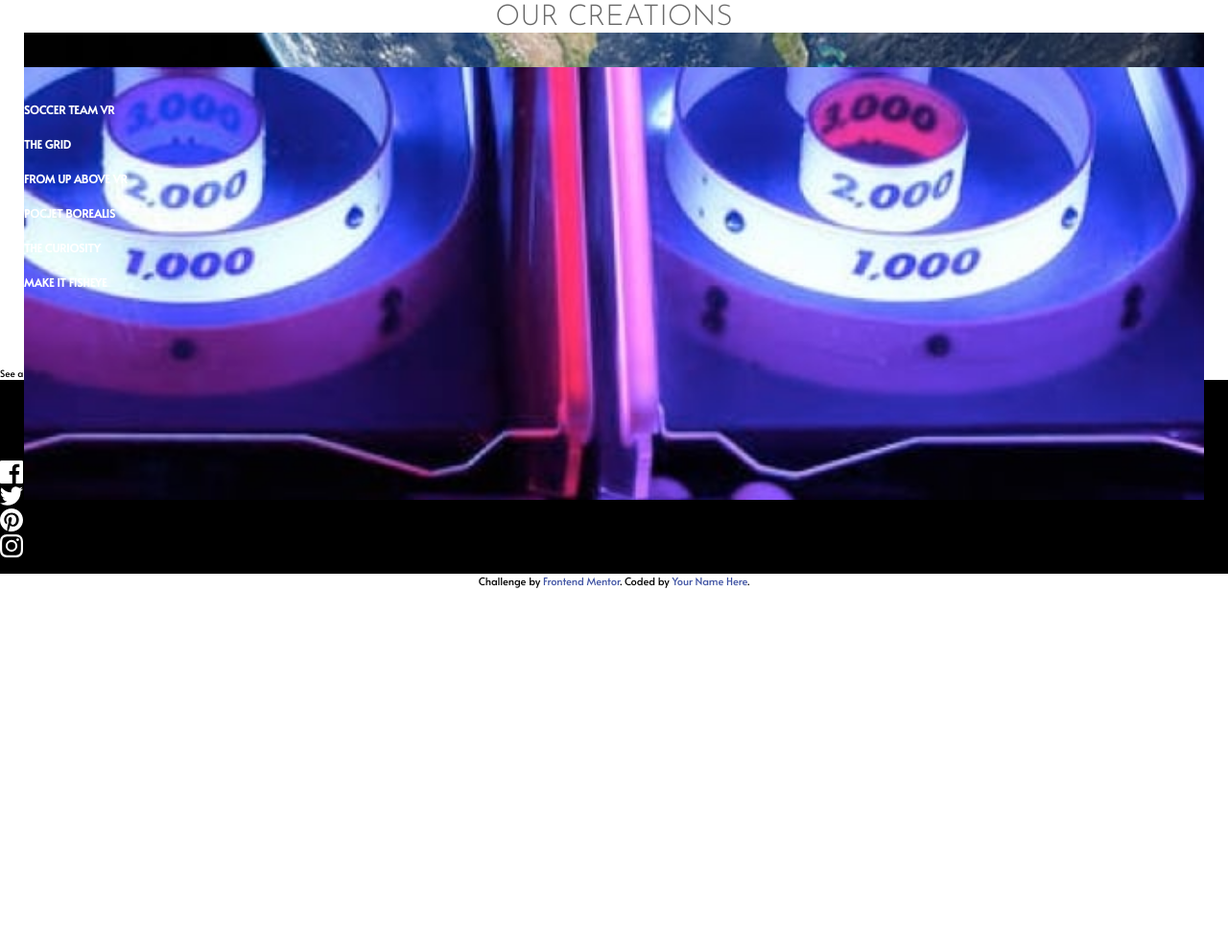
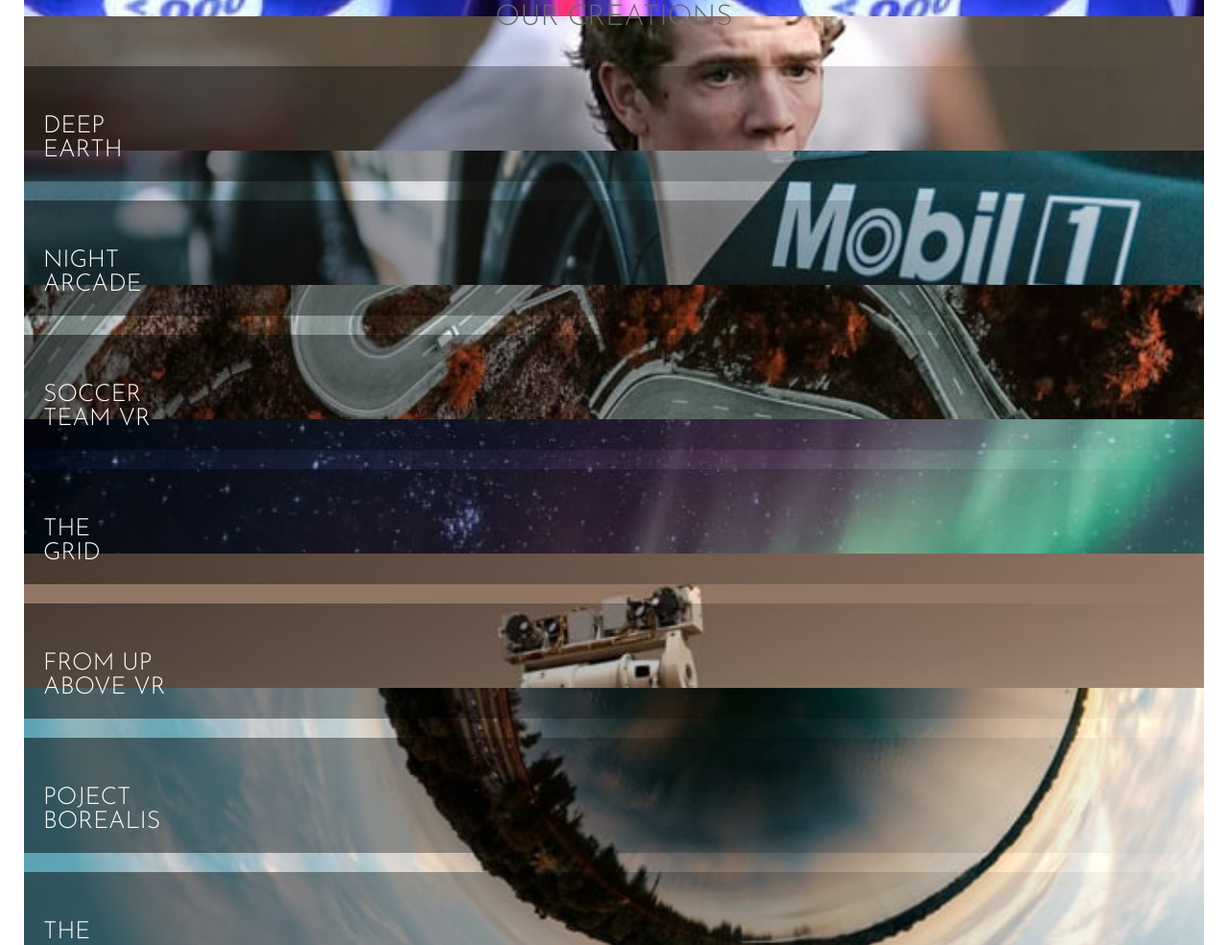
Before and after one commit to placeteno/loopstudios, a plain HTML site: page index.html in a window 1280 px wide. Shown: the part 1815-2800 px from the top of the page at 96% size. Before the commit the page ends 2428 px from the top, so only its background shows below. Drawn offline with Linux system fonts and the light colour scheme.

Commit message:
List of images created, footer started

```diff
--- a/css/styles.css
+++ b/css/styles.css
@@ -20,7 +20,7 @@ html {
 }
 
 body {
-  font-family: 'Alata', sans-serif;
+  font-family: 'Josefin Sans', sans-serif;
   position: relative;
 }
 
@@ -48,7 +48,6 @@ ul {
 
 .subheading {
   text-transform: uppercase;
-  font-family: 'Josefin Sans', sans-serif;
   font-size: 3rem;
   font-weight: 300;
   color: var(--very-dark-gray);
@@ -67,7 +66,6 @@ ul {
   background-size: cover;
   background-repeat: no-repeat;
   height: 60rem;
-
 }
 
 .logo-link img {
@@ -107,11 +105,14 @@ ul {
   =================== */
 
 .hero-section {
-  height: 60rem;
   position: absolute;
-  top: 22%;
+  top: 7%;
   left: 0;
-  transform: translateY(-22%);
+}
+
+.hero-section>div {
+  margin-bottom: 0;
+
 }
 
 .hero-title {
@@ -130,6 +131,7 @@ ul {
   =================== */
 
 article {
+  grid-template-columns: 1fr;
   gap: 3rem;
 }
 
@@ -147,6 +149,8 @@ article {
 
 .about-section__text {
   font-size: 1.5rem;
+  font-family: 'Alata', sans-serif;
+  font-weight: 100;
   color: var(--dark-gray);
   line-height: 1.7;
 }
@@ -155,29 +159,81 @@ article {
     CREATIONS SECTION
   =================== */
 
-.creations-section {}
+/* .creations-section>div:first-child {
+  margin-bottom: 4rem;
+} */
 
 .creations-items {
+  margin-top: 3.5rem;
+  grid-template-columns: 1fr;
   gap: 2rem;
 }
 
 .creation-item {
   position: relative;
+  height: 12rem;
+  display: flex;
+  align-items: flex-end;
+  background: linear-gradient(90deg, rgba(0, 0, 0, 0.5), transparent)
 }
 
 .creation-item img {
   position: absolute;
   width: 100%;
+  z-index: -1;
+
 }
 
 .creation-item__title {
-  color: white;
+  color: rgb(255, 255, 255);
+  font-size: 2.5rem;
+  font-weight: 300;
   text-transform: uppercase;
+  padding: 2rem;
+}
+
+.creation-btn {
+  text-align: center;
+  margin-top: 2rem;
+}
+
+.creation-btn__link {
+  display: inline-block;
+  font-family: 'Alata';
+  font-size: 1.5rem;
+  letter-spacing: .5rem;
+  text-transform: uppercase;
+  padding: 1rem 4rem;
+  border: 2px solid black;
 }
 
 /* ==================
     FOOTER
   =================== */
+
+.footer {
+  padding: 5rem;
+  background-color: black;
+  display: flex;
+  flex-direction: column;
+  align-items: center;
+}
+
+.logo-link {
+  text-align: center;
+}
+
+.footer-nav {}
+
+.footer-nav-link {}
+
+.social-links {}
+
+.social-icon {}
+
+.footer-copyright {}
+
+
 
 .attribution {
   font-size: 11px;
--- a/index.html
+++ b/index.html
@@ -100,45 +100,68 @@
           <div class="creation-item">
             <img
               src="./images/mobile/image-deep-earth.jpg"
-              alt="Planet Earth from Space"
+              alt="Planet Earth from space"
             />
-            <h3 class="creation-item__title">Deep Earth</h3>
+            <h3 class="creation-item__title">Deep <br />Earth</h3>
           </div>
           <div class="creation-item">
             <img
               src="./images/mobile/image-night-arcade.jpg"
-              alt="Planet Earth from Space"
+              alt="Pinball game"
             />
-            <h3 class="creation-item__title">Night Arcade</h3>
+            <h3 class="creation-item__title">Night <br />Arcade</h3>
           </div>
           <div class="creation-item">
-            <h3 class="creation-item__title">Soccer Team VR</h3>
+            <img
+              src="./images/mobile/image-soccer-team.jpg"
+              alt="Soccer player"
+            />
+            <h3 class="creation-item__title">Soccer <br />Team VR</h3>
           </div>
           <div class="creation-item">
-            <h3 class="creation-item__title">The Grid</h3>
+            <img
+              src="./images/mobile/image-grid.jpg"
+              alt="Close-up of the front of a car"
+            />
+            <h3 class="creation-item__title">The <br />Grid</h3>
           </div>
           <div class="creation-item">
-            <h3 class="creation-item__title">From up above VR</h3>
+            <img
+              src="./images/mobile/image-from-above.jpg"
+              alt="Windy road from above"
+            />
+            <h3 class="creation-item__title">From up <br />above VR</h3>
           </div>
           <div class="creation-item">
-            <h3 class="creation-item__title">Pocjet Borealis</h3>
+            <img
+              src="./images/mobile/image-pocket-borealis.jpg"
+              alt="Aurora Borealis"
+            />
+            <h3 class="creation-item__title">Poject <br />Borealis</h3>
           </div>
           <div class="creation-item">
-            <h3 class="creation-item__title">The curiosity</h3>
+            <img
+              src="./images/mobile/image-curiosity.jpg"
+              alt="Curiosity Rover on Mars"
+            />
+            <h3 class="creation-item__title">The <br />curiosity</h3>
           </div>
           <div class="creation-item">
-            <h3 class="creation-item__title">Make it Fisheye</h3>
+            <img src="./images/mobile/image-fisheye.jpg" alt="Fisheye photo" />
+            <h3 class="creation-item__title">Make it <br />Fisheye</h3>
           </div>
-        </div>
-        <div class="creation-btn">
-          <a href="#" class="creation-btn__link">See all</a>
+          <div class="creation-btn">
+            <a href="#" class="creation-btn__link">See all</a>
+          </div>
         </div>
       </section>
     </main>
 
-    <footer style="background-color: black">
-      <div class="main-logo"><a href="#" class="logo-link">loopstudios</a></div>
-      <nav class="">
+    <footer class="footer">
+      <a href="#" class="logo-link"
+        ><img src="./images/logo.svg" alt="Main logo"
+      /></a>
+      <nav>
         <ul class="footer-nav">
           <li><a href="#" class="footer-nav-link"></a>About</li>
           <li><a href="#" class="footer-nav-link"></a>Careers</li>
```
